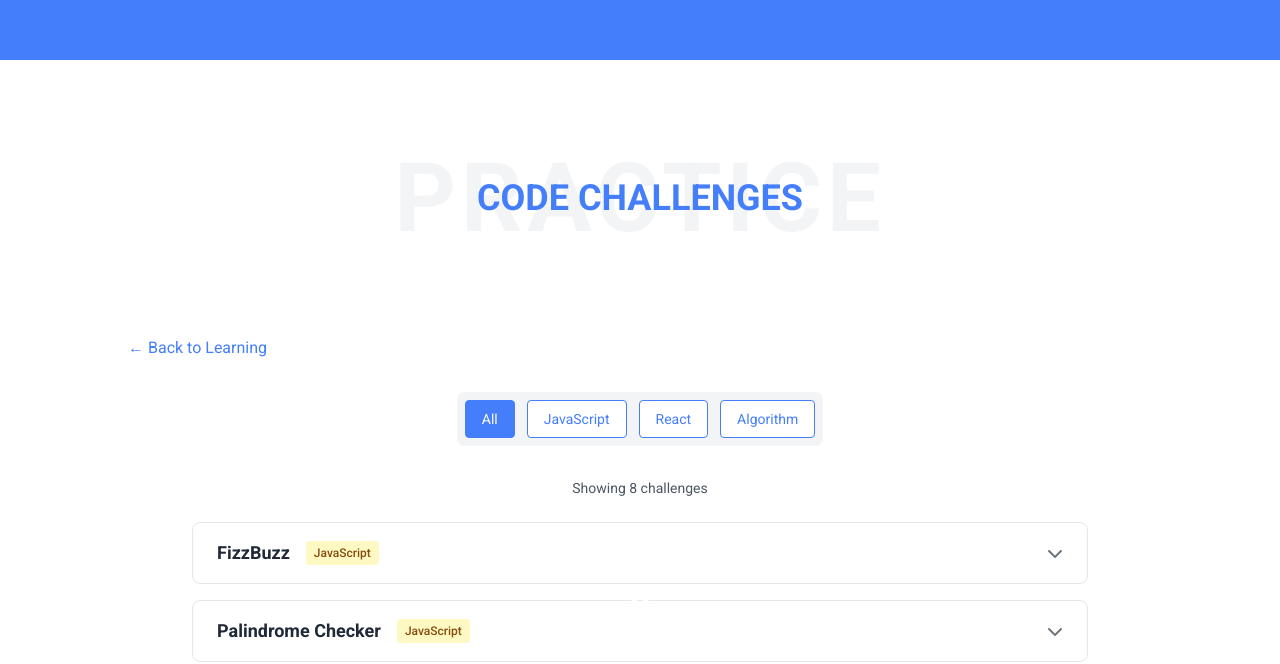
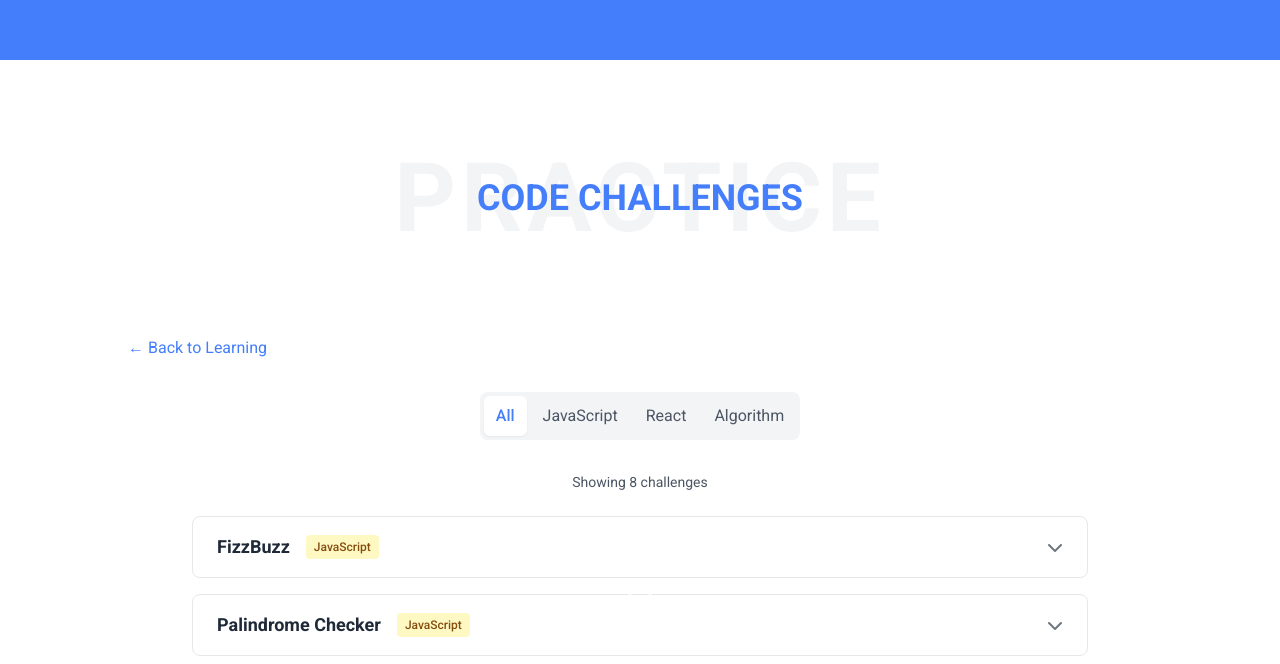
Before and after one commit to WoodyLinwc/Portfolio-Next.js, a Next.js app in the folder portfolio/: page /learning/coding-challenges in a window 1280 px wide. Shown: the part 140-804 px from the top of the page. Built offline with nearby package versions, Linux system fonts and the light colour scheme.

Commit message:
Update page.tsx

```diff
--- a/portfolio/src/app/learning/coding-challenges/page.tsx
+++ b/portfolio/src/app/learning/coding-challenges/page.tsx
@@ -86,15 +86,15 @@ export default function CodingChallengesPage() {
 
                     {/* Filter Buttons */}
                     <div className="flex justify-center mb-8">
-                        <div className="bg-gray-100 rounded-lg p-1 flex flex-wrap justify-center gap-1">
+                        <div className="bg-gray-100 rounded-lg p-1 flex justify-center gap-1">
                             {filterOptions.map((filter) => (
                                 <button
                                     key={filter}
                                     onClick={() => setSelectedFilter(filter)}
-                                    className={`px-4 py-2 m-1 text-sm border rounded transition-colors ${
+                                    className={`px-3 py-2 rounded-md transition-colors whitespace-nowrap ${
                                         selectedFilter === filter
-                                            ? "bg-primary text-white border-primary"
-                                            : "bg-white text-primary border-primary hover:bg-primary hover:text-white"
+                                            ? "bg-white text-primary shadow-sm font-medium"
+                                            : "text-gray-600 hover:text-gray-800"
                                     }`}
                                 >
                                     {filter}
```
